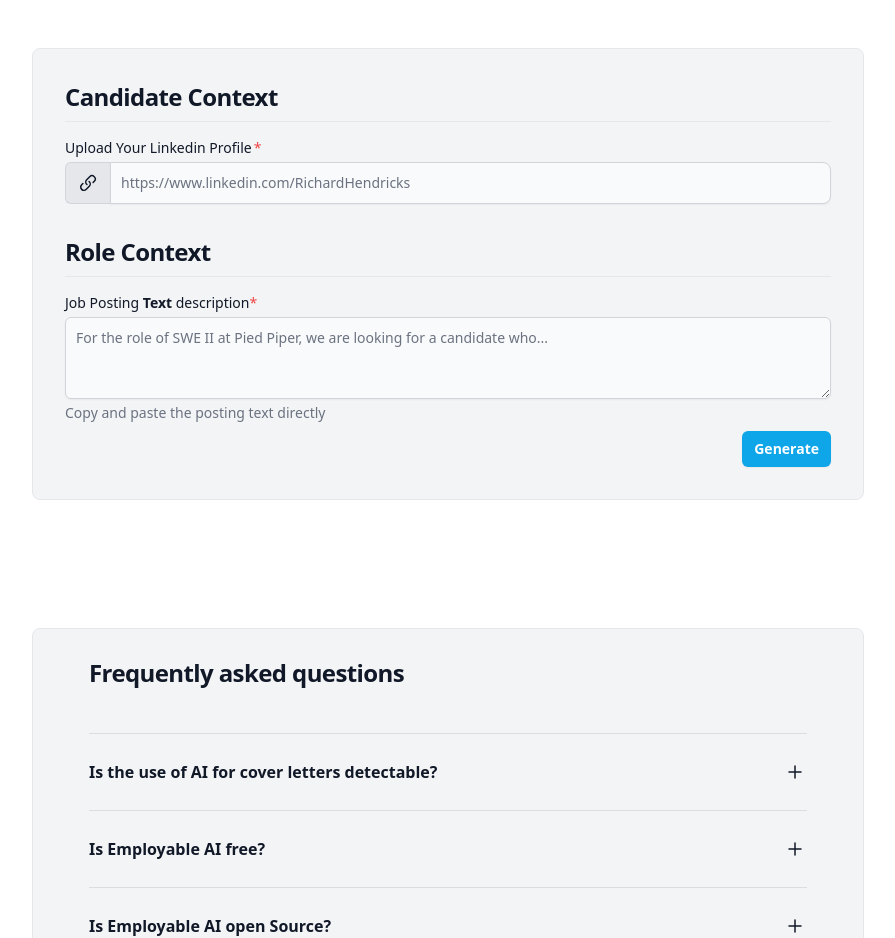
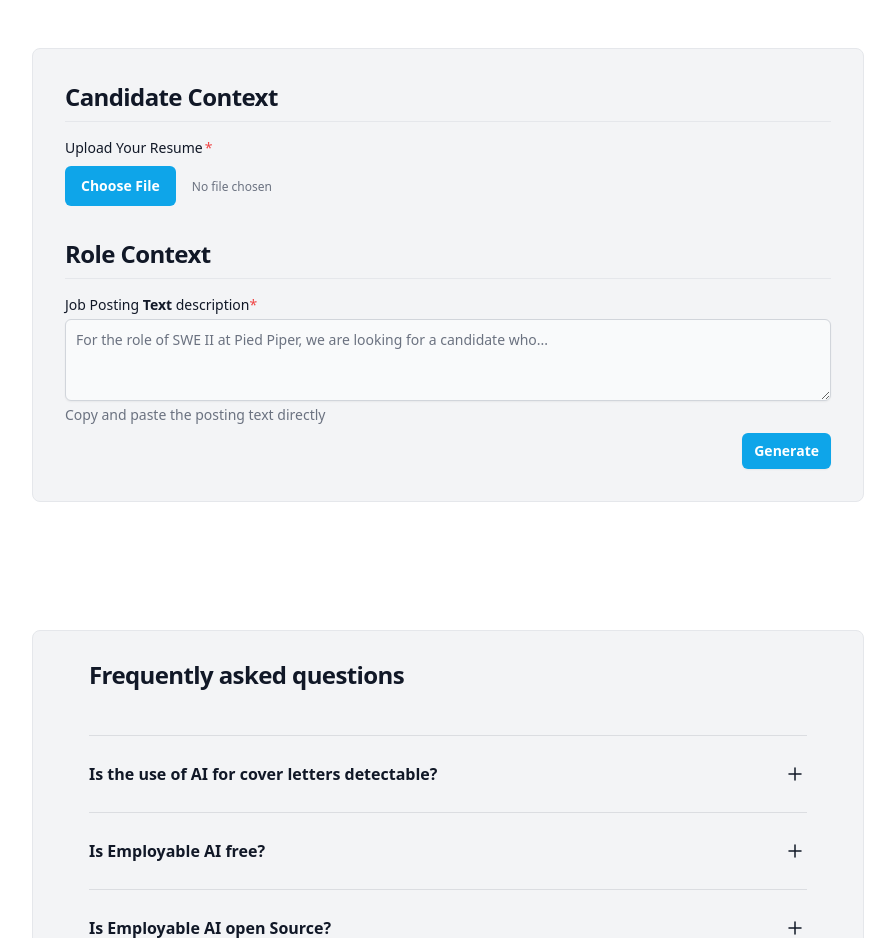
Before and after one commit to sim1029/employable-ai-client, a React (Vite) app: page / in a window 1280 px wide. Shown: the part 840-1778 px from the top of the page, without its empty margins (192-1087 px from the left). Built offline with nearby package versions, Linux system fonts and the light colour scheme.

Commit message:
switch to uploading resumes

```diff
--- a/src/App.jsx
+++ b/src/App.jsx
@@ -7,8 +7,8 @@ import InputForm from "./components/InputForm";
 import Response from "./components/Response";
 
 function App() {
-  const [linkedinError, setLinkedinError] = useState("");
-  const [linkedinURL, setLinkedinURL] = useState("");
+  const [resumeFileError, setResumeFileError] = useState(null);
+  const [resumeFile, setResumeFile] = useState(null);
   const [jobpostDesc, setJobpostDesc] = useState("");
   const [jobpostError, setJobpostError] = useState("");
   const [loading, setLoading] = useState(false);
@@ -29,8 +29,8 @@ function App() {
   const submitFunc = async (e) => {
     e.preventDefault();
     let isInputEmpty = false;
-    if (linkedinURL == "") {
-      setLinkedinError("LinkedIn URL is required");
+    if (!resumeFile) {
+      setResumeFileError("A resume is required");
       isInputEmpty = true;
     }
     if (jobpostDesc == "") {
@@ -38,7 +38,7 @@ function App() {
       isInputEmpty = true;
     }
     if (isInputEmpty) return;
-    setLinkedinError("");
+    setResumeFileError("");
     setJobpostError("");
     setClickedGenerate(true);
     setResponseMessage("");
@@ -46,15 +46,13 @@ function App() {
     try {
       // Create a FormData object to send the file and the jobpostingURL
 
-      const data = {
-        linkedinURL,
-        jobpostDesc,
-      };
+      const formData = new FormData();
+      formData.append("resumeFile", resumeFile);
+      formData.append("jobpostDesc", jobpostDesc);
 
       const response = await fetch(`${backendURL}/generate`, {
         method: "POST",
-        body: JSON.stringify(data),
-        headers: { "content-type": "application/json" },
+        body: formData,
       });
 
       if (!response.ok) {
@@ -108,9 +106,9 @@ function App() {
         <div className="bg-white">
           <Hero />
           <InputForm
-            linkedinError={linkedinError}
-            linkedinURL={linkedinURL}
-            setLinkedinURL={setLinkedinURL}
+            resumeFileError={resumeFileError}
+            resumeFile={resumeFile}
+            setResumeFile={setResumeFile}
             jobpostDesc={jobpostDesc}
             setJobpostDesc={setJobpostDesc}
             jobpostError={jobpostError}
--- a/src/components/InputForm.jsx
+++ b/src/components/InputForm.jsx
@@ -1,4 +1,14 @@
 export default function InputForm(props) {
+  const handleFileChange = (e) => {
+    const selectedFile = e.target.files[0];
+    if (selectedFile.size > 2097152) {
+      alert("File size too large!");
+      props.setResumeFileError("File must be <2 Mb");
+      return;
+    }
+    props.setResumeFile(selectedFile);
+  };
+
   return (
     <form
       onSubmit={(e) => props.submitFunc(e)}
@@ -11,45 +21,29 @@ export default function InputForm(props) {
         </h1>
         <hr className="mt-2 divide-y divide-gray-900/10 mb-4" />
         <div className="flex flex-col">
-          {props.linkedinError ? (
+          {props.resumeFileError ? (
             <label
-              htmlFor="linkedin-input"
+              htmlFor="resume-file-input"
               className="mb-1 block text-sm font-medium text-red-500"
             >
-              {props.linkedinError}
+              {props.resumeFileError}
             </label>
           ) : (
             <label
-              htmlFor="linkedin-input"
+              htmlFor="resume-file-input"
               className="mb-1 block text-sm font-medium text-gray-900 after:ml-0.5 after:text-red-500 after:content-['*']"
             >
-              Upload Your Linkedin Profile
+              Upload Your Resume
             </label>
           )}
-          <div className="flex">
-            <span className="inline-flex items-center px-3 text-sm text-gray-900 bg-gray-200 border border-r-0 border-gray-300 rounded-l-md">
-              <svg
-                xmlns="http://www.w3.org/2000/svg"
-                viewBox="0 0 20 20"
-                fill="currentColor"
-                className="w-5 h-5"
-              >
-                <path d="M12.232 4.232a2.5 2.5 0 0 1 3.536 3.536l-1.225 1.224a.75.75 0 0 0 1.061 1.06l1.224-1.224a4 4 0 0 0-5.656-5.656l-3 3a4 4 0 0 0 .225 5.865.75.75 0 0 0 .977-1.138 2.5 2.5 0 0 1-.142-3.667l3-3Z" />
-                <path d="M11.603 7.963a.75.75 0 0 0-.977 1.138 2.5 2.5 0 0 1 .142 3.667l-3 3a2.5 2.5 0 0 1-3.536-3.536l1.225-1.224a.75.75 0 0 0-1.061-1.06l-1.224 1.224a4 4 0 1 0 5.656 5.656l3-3a4 4 0 0 0-.225-5.865Z" />
-              </svg>
-            </span>
-            <input
-              type="text"
-              name="linkedin"
-              id="linkedin"
-              className={`rounded-none rounded-r-lg shadow-sm bg-gray-50 border border-gray-300 text-gray-900 focus:ring-sky-500 focus:border-sky-500 flex-1 min-w-0 text-sm p-2.5 ${
-                props.linkedinError ? "border-red-500" : ""
-              }`}
-              placeholder="https://www.linkedin.com/RichardHendricks"
-              value={props.linkedinURL}
-              onChange={(e) => props.setLinkedinURL(e.target.value)}
-            />
-          </div>
+
+          <input
+            id="resume-input"
+            type="file"
+            className="block file:mt-1 w-full text-xs file:mr-4 file:rounded-md text-gray-500 file:border-0 file:cursor-pointer file:bg-sky-500 file:py-2.5 file:px-4 file:text-sm file:font-semibold file:text-white hover:file:bg-sky-400 hover:cursor- focus:outline-none disabled:pointer-events-none disabled:opacity-60"
+            accept=".pdf,.docx,.txt"
+            onChange={(e) => handleFileChange(e)}
+          />
         </div>
 
         <h1 className="text-2xl tracking-tight font-bold text-gray-900 mt-8">
```
